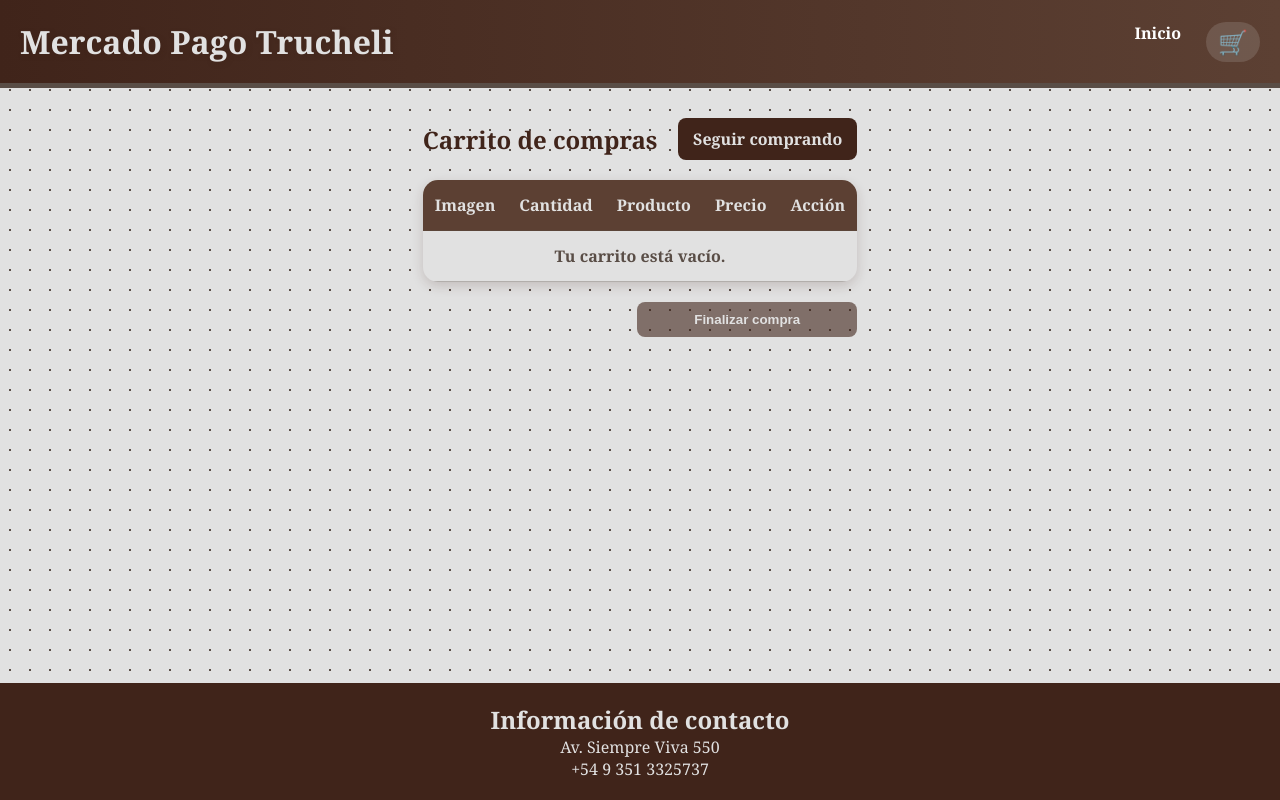
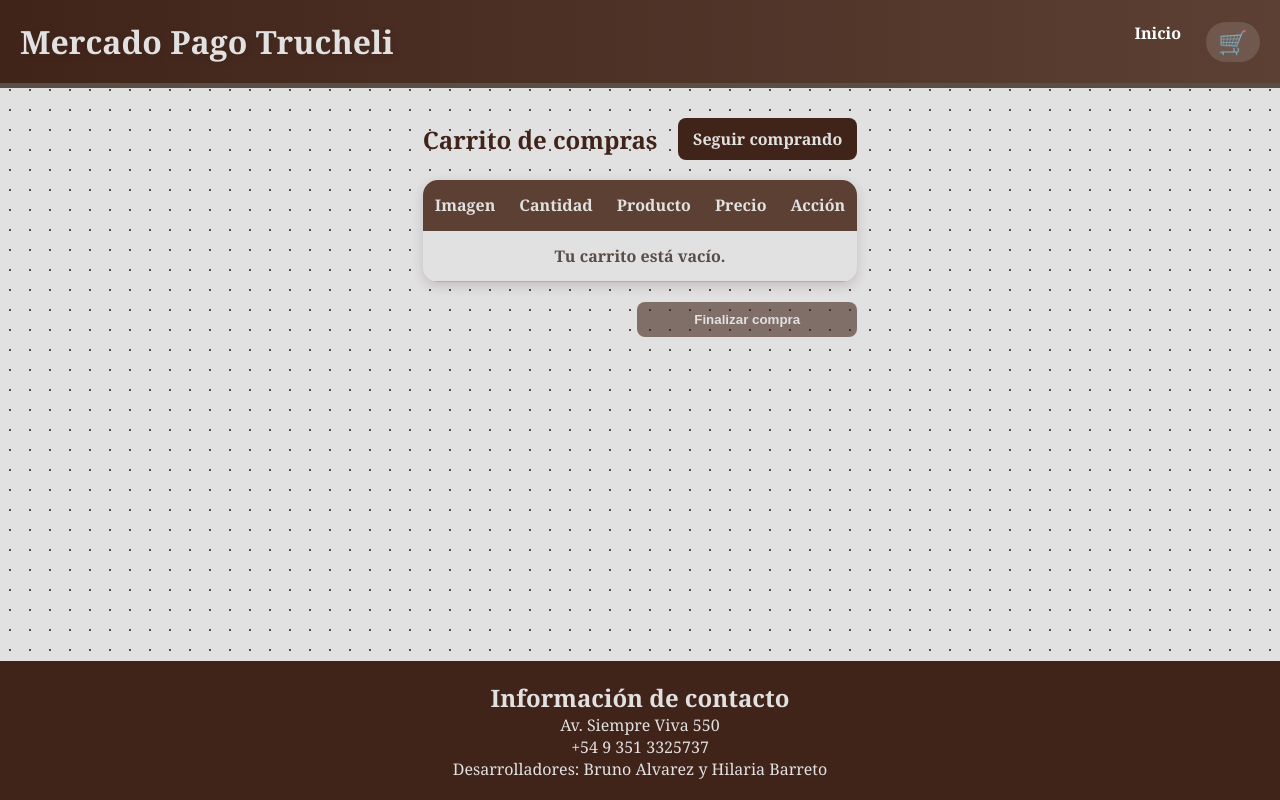
Before and after one commit to alvarezbruno-panchin/Altoque-roque2026, a plain HTML site: page carrito.html in a window 1280 px wide. Drawn offline with Linux system fonts and the light colour scheme.

Commit message:
footer D

```diff
--- a/carrito.html
+++ b/carrito.html
@@ -50,6 +50,7 @@
         <h2>Información de contacto</h2>
         <p>Av. Siempre Viva 550</p>
         <p>+54 9 351 3325737</p>
+        <p>Desarrolladores: Bruno Alvarez y Hilaria Barreto</p>
     </footer>
 
     <script type="module" src="carrito.js"></script>
```
Also changed, not shown: detalle.html (+1 -0 lines), index.html (+1 -0 lines).
